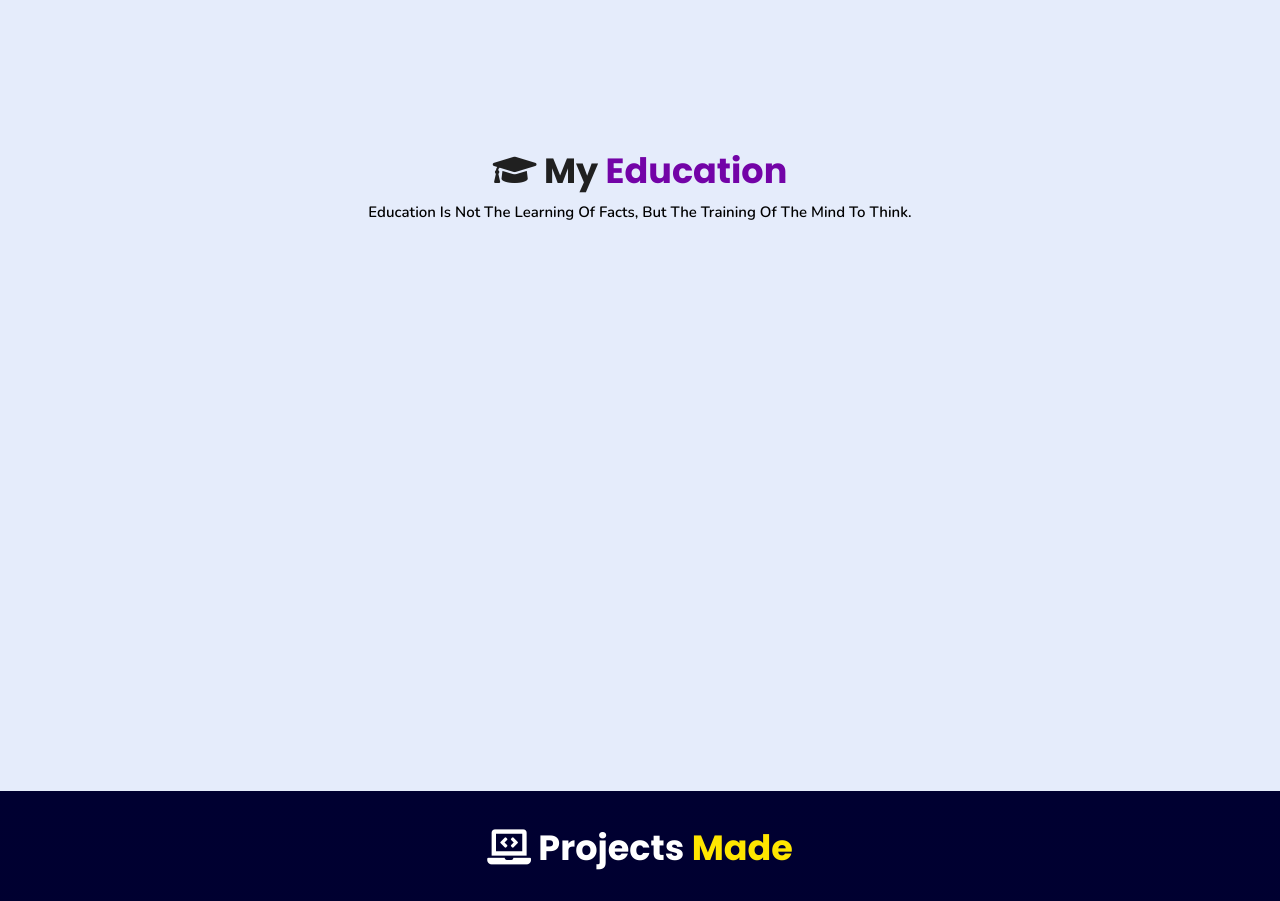
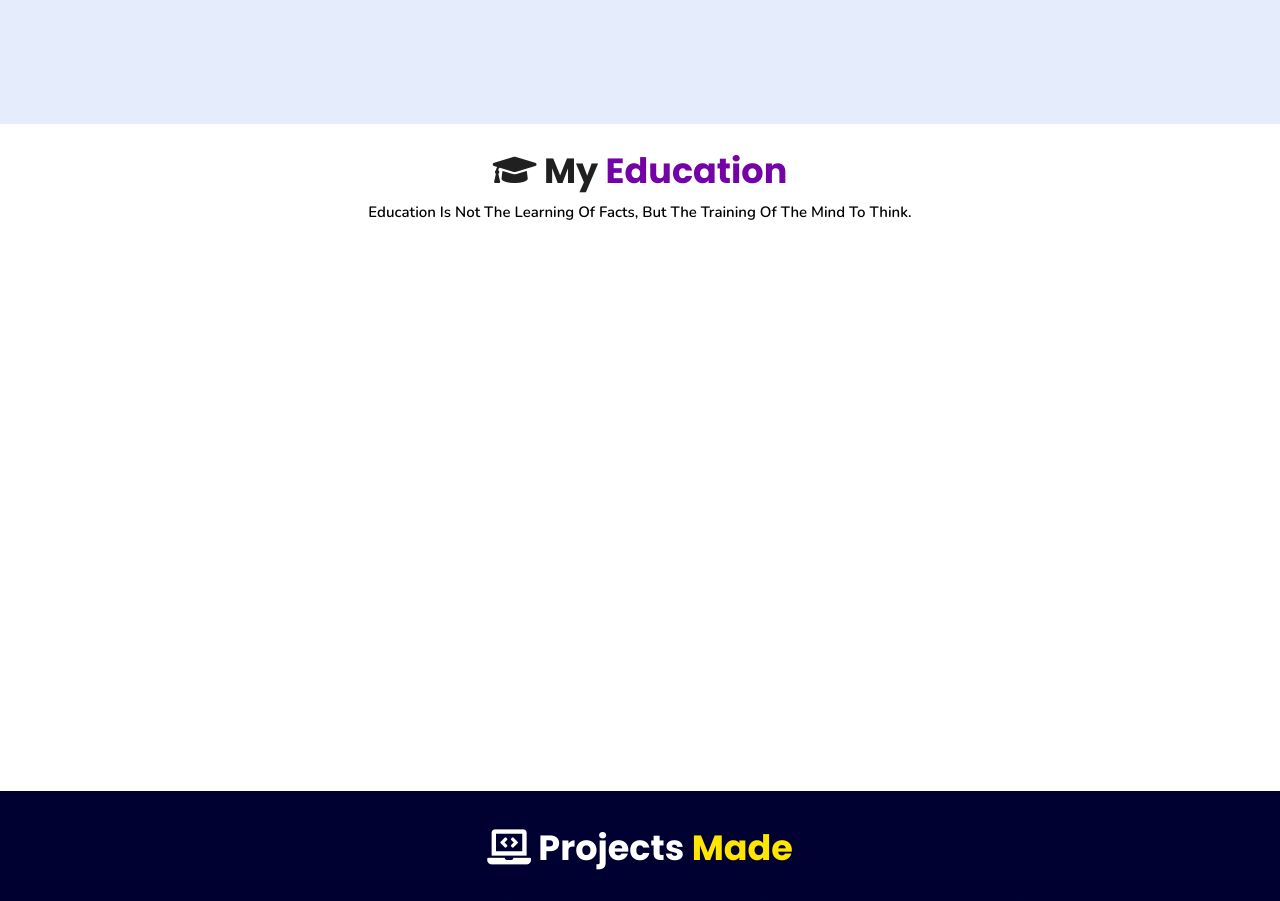
Before and after one commit to Aashiq-15/portfolio, a plain HTML site: page index.html in a window 1280 px wide. Shown: the part 2820-3721 px from the top of the page. Drawn offline with nearby package versions, Linux system fonts and the light colour scheme; animation ran at ten frames a second.

Commit message:
third change

```diff
--- a/assets/css/style.css
+++ b/assets/css/style.css
@@ -537,7 +537,7 @@ header .navbar ul li a:hover {
 
 /* education section starts */
 .education {
-  background: #e5ecfb;
+  background: #ffffff;
   min-height: 80vh;
 }
 .education .qoute {
```
